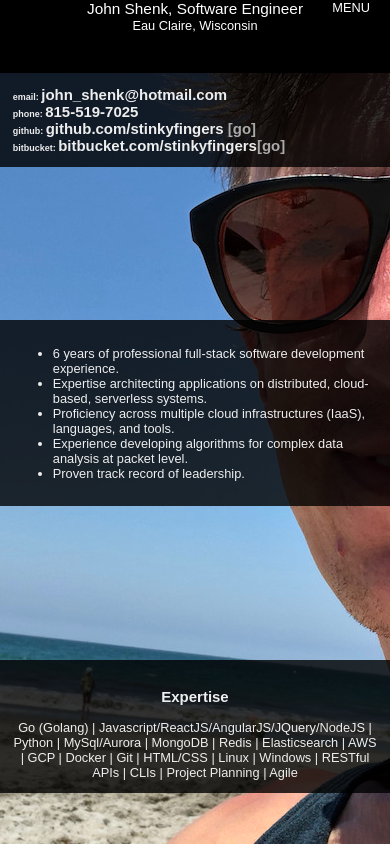
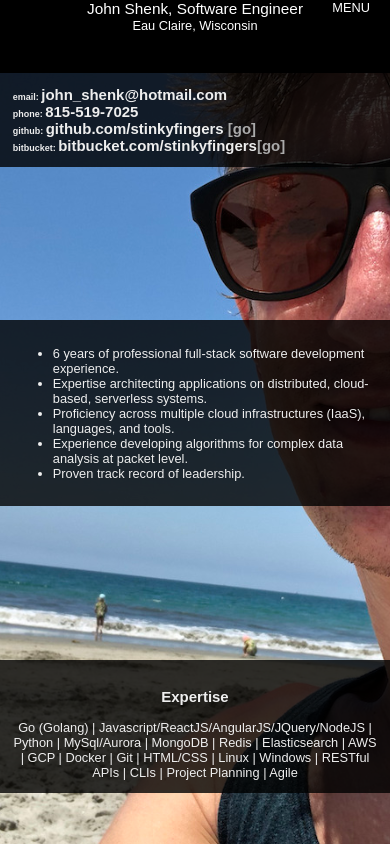
Before and after one commit to stinkyfingers/johnshenk, a React (Create React App) app: page / in a window 390 px wide. Shown: the top 844 px of the page. Built offline with nearby package versions, Linux system fonts and the light colour scheme.

Commit message:
more css

```diff
--- a/src/css/resume.css
+++ b/src/css/resume.css
@@ -12,6 +12,7 @@ h4, h5, h6 {
 .resume {
 	margin: 70px auto 0;
 	background: url(../Photos/IMG_0981.jpg) no-repeat top center fixed;
+	background-color: #000;
   -webkit-background-size: cover;
   -moz-background-size: cover;
   -o-background-size: cover;
@@ -118,8 +119,4 @@ a:hover {
 	.objectiveList {
 		width: 90%;
 	}
-	.resume {
-		margin: 70px auto 0;
-		background: url(../Photos/IMG_0981.jpg) no-repeat top center fixed;
-	}
 }
```
